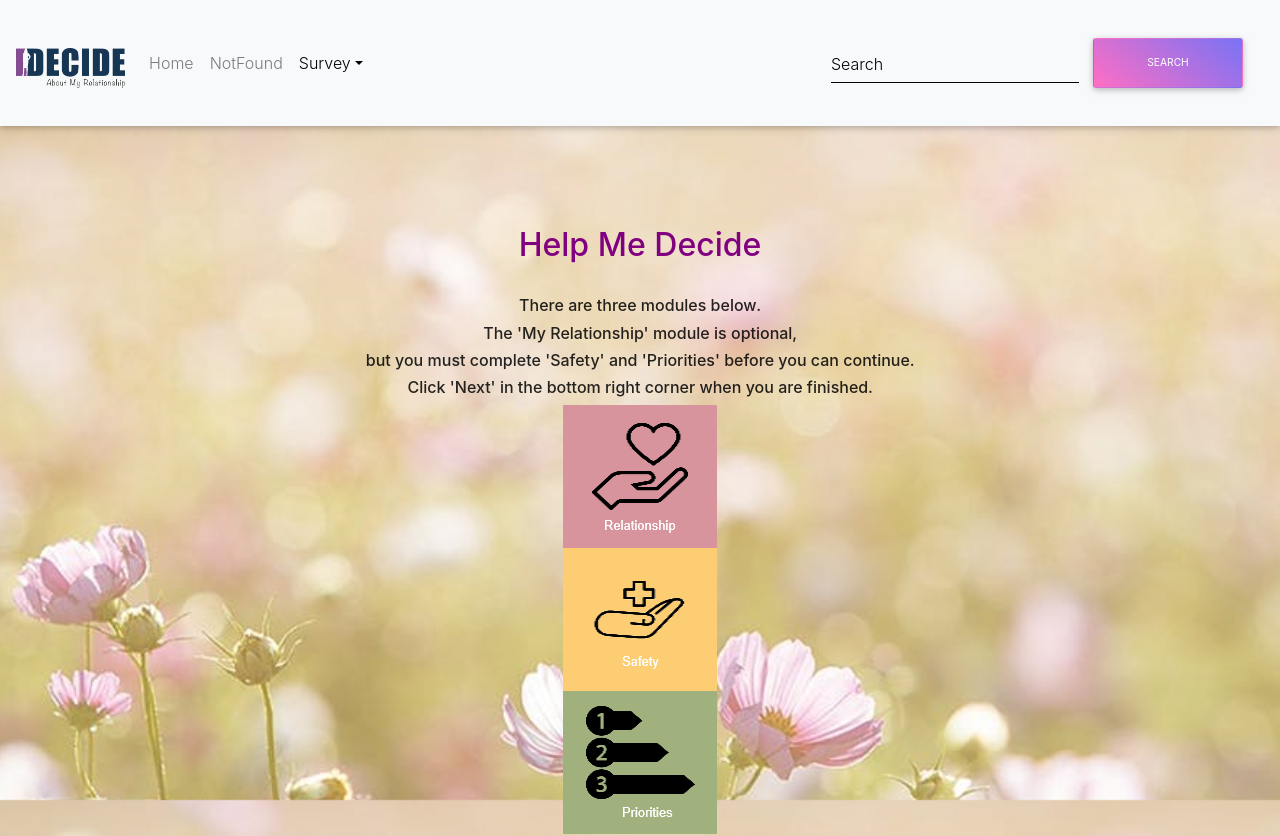
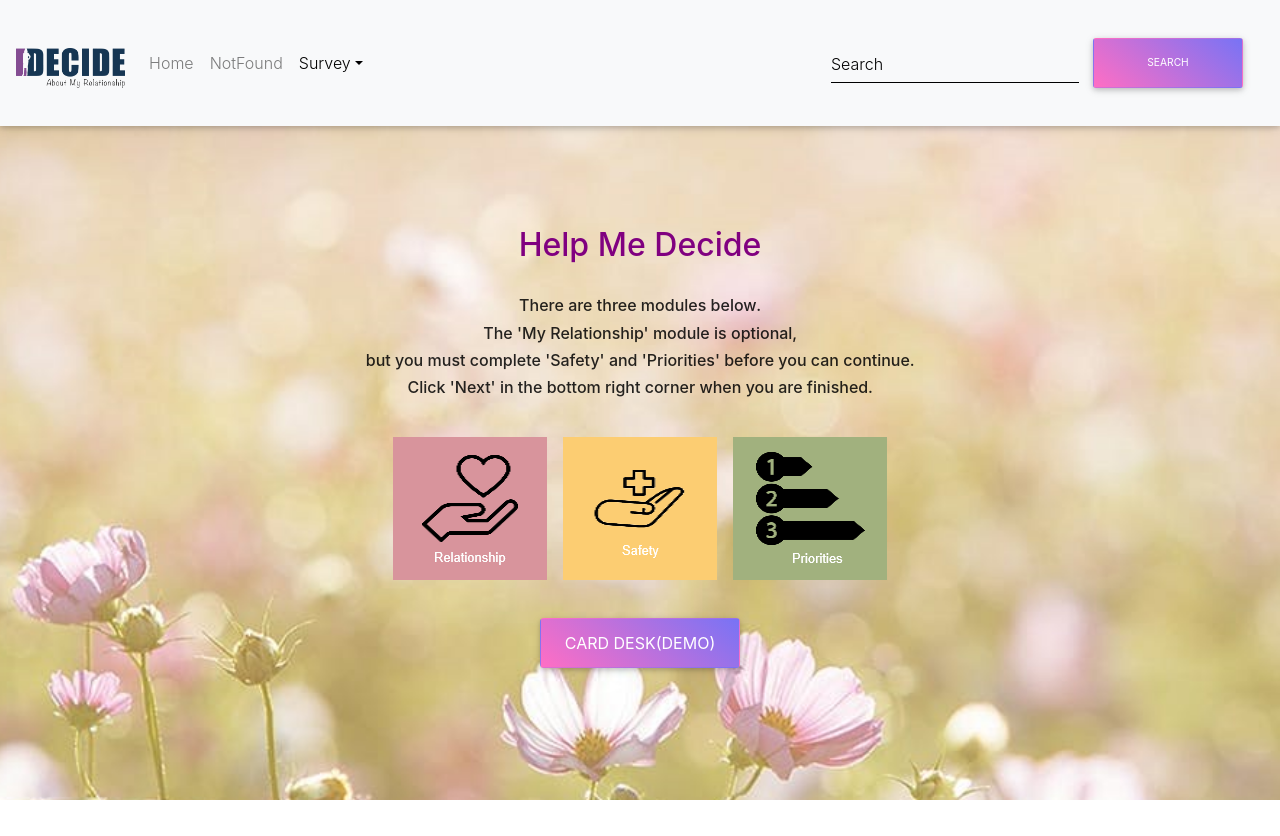
Before and after one commit to ccarner/SWEN90013-2020-ID, a React (Create React App) app in the folder frontend/idecide/: page /surveyComponent/surveyHome in a window 1280 px wide. Shown: the top 836 px of the page. After the commit the page ends 800 px from the top, so only its background shows below. Built offline with nearby package versions, Linux system fonts and the light colour scheme.

Commit message:
Resolve conflicts before merging

```diff
--- a/frontend/idecide/src/CSS/survey.css
+++ b/frontend/idecide/src/CSS/survey.css
@@ -118,3 +118,16 @@
   text-align: center;
   margin: 0 10px 0 10px;
 }
+
+
+.surveyIcon{
+  display: inline-block;
+  margin: 2em 0.5em 2em 0.5em;
+}
+
+
+.surveyIcon:hover{
+  cursor: pointer;
+  transition: 0.3s ease;
+  opacity: 0.6;
+}
```
Also changed, not shown: 1 other file (tests, documents, lock files or other folders).
